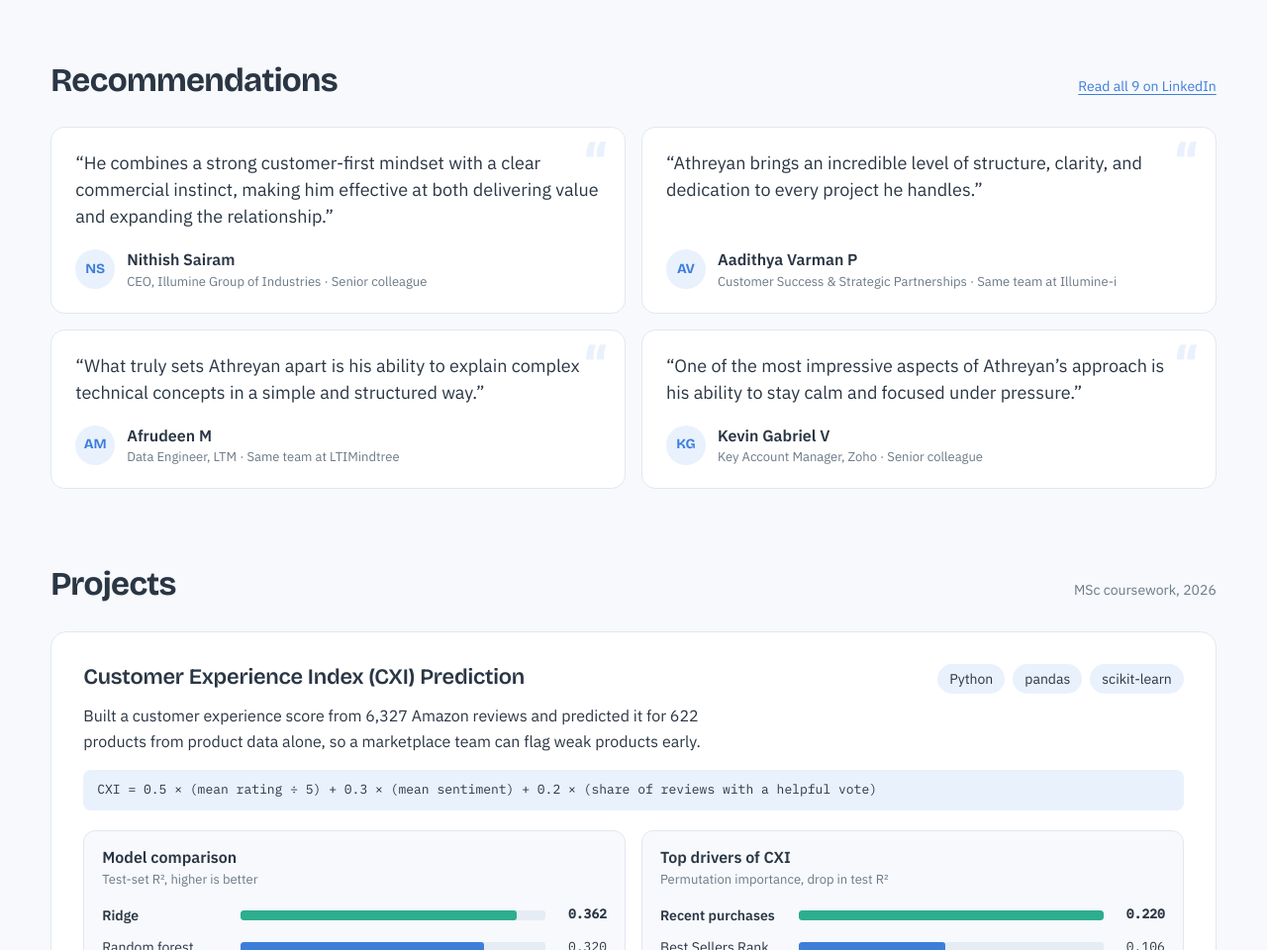
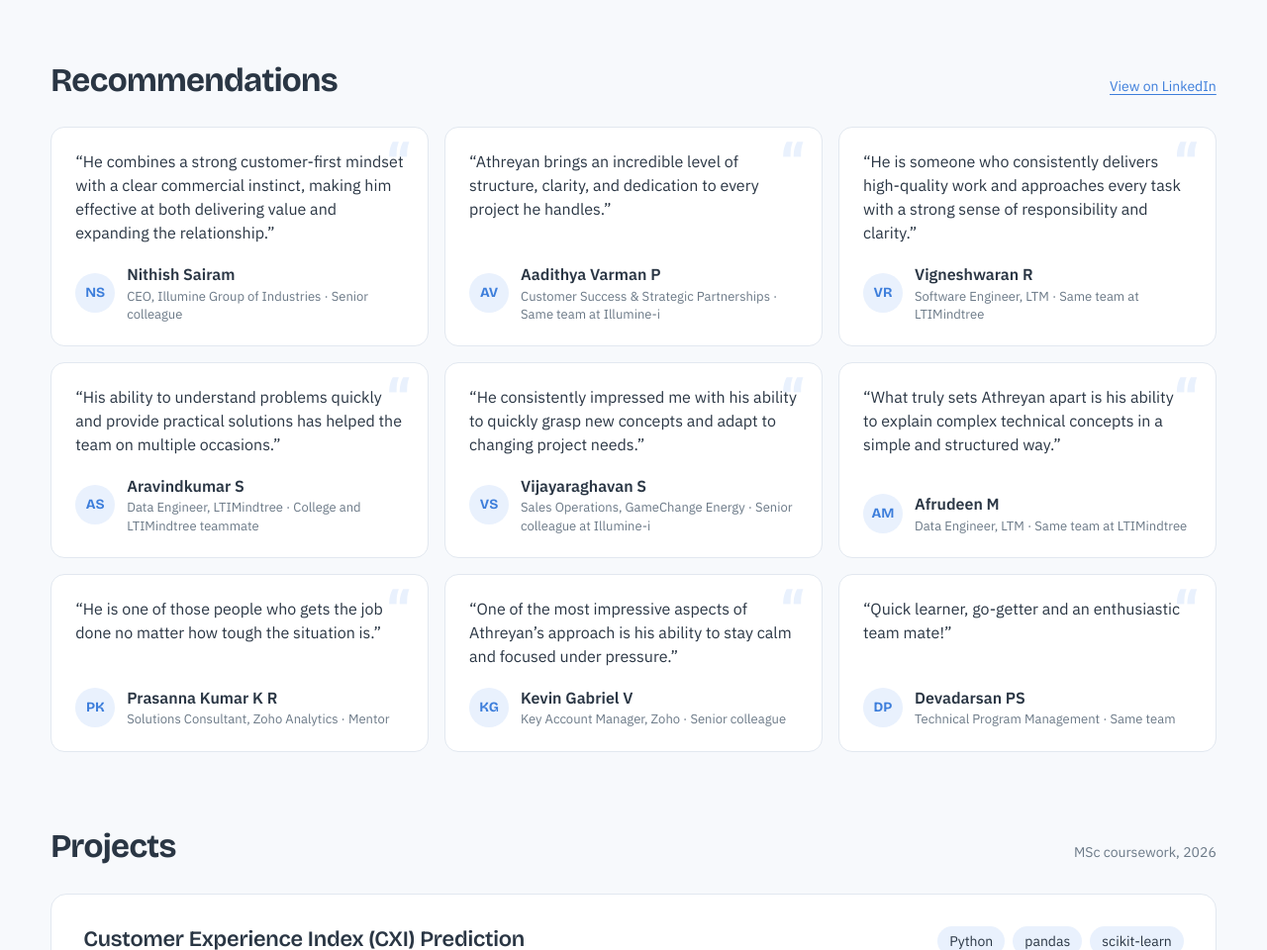
Before and after one commit to Athrey20an/Athreyan-Babu, a plain HTML site: page index.html in a window 1280 px wide. Shown: the part 1820-2780 px from the top of the page at 99% size. Drawn offline with nearby package versions, Linux system fonts and the light colour scheme.

Commit message:
Show all nine LinkedIn recommendations
Co-Authored-By: Claude Opus 5.5 <noreply@anthropic.com>
Claude-Session: https://claude.ai/code/session_01PxAvNCKXETjQ5fUz6PSJzK

```diff
--- a/index.html
+++ b/index.html
@@ -185,10 +185,10 @@ details.case[open] summary::before { content: "−"; }
 .certs-label { min-width: 120px; font-family: var(--mono); font-size: var(--fs-xs); color: var(--muted); text-transform: uppercase; letter-spacing: .05em; }
 
 /* Recommendations */
-.quotes { display: grid; grid-template-columns: repeat(2, minmax(0, 1fr)); gap: 16px; }
+.quotes { display: grid; grid-template-columns: repeat(3, minmax(0, 1fr)); gap: 16px; }
 .quote { margin: 0; background: var(--surface); border: 1px solid var(--line); border-radius: 14px; padding: 22px 24px; display: flex; flex-direction: column; justify-content: space-between; gap: 18px; position: relative; }
 .quote::before { content: "“"; position: absolute; top: 6px; right: 18px; font-family: var(--display); font-size: 64px; line-height: 1; color: var(--accent-soft); }
-.quote blockquote { margin: 0; font-size: var(--fs-md); line-height: 1.5; color: var(--ink); position: relative; }
+.quote blockquote { margin: 0; font-size: var(--fs-base); line-height: 1.5; color: var(--ink); position: relative; }
 .quote figcaption { display: flex; align-items: center; gap: 12px; }
 .avatar { flex: none; width: 40px; height: 40px; border-radius: 50%; display: grid; place-items: center; background: var(--accent-soft); color: var(--accent); font-family: var(--display); font-weight: 700; font-size: var(--fs-sm); }
 .quote figcaption b { display: block; font-size: var(--fs-base); font-weight: 600; }
@@ -214,6 +214,7 @@ footer { margin-top: var(--section-gap); padding: 24px 0 40px; font-size: var(--
   .stat:nth-child(3) { border-left: 0; }
   .stat:nth-child(n+3) { border-top: 1px solid var(--line); }
   .cards3 { grid-template-columns: minmax(0, 1fr); }
+  .quotes { grid-template-columns: repeat(2, minmax(0, 1fr)); }
   .contact { grid-template-columns: minmax(0, 1fr); }
   .case-body { grid-template-columns: minmax(0, 1fr); gap: 10px; }
 }
@@ -399,7 +400,7 @@ footer { margin-top: var(--section-gap); padding: 24px 0 40px; font-size: var(--
   <section id="recommendations">
     <div class="section-head">
       <h2>Recommendations</h2>
-      <p><a href="https://www.linkedin.com/in/athreyan-babu/details/recommendations/" target="_blank" rel="noopener">Read all 9 on LinkedIn</a></p>
+      <p><a href="https://www.linkedin.com/in/athreyan-babu/details/recommendations/" target="_blank" rel="noopener">View on LinkedIn</a></p>
     </div>
     <div class="quotes">
       <figure class="quote">
@@ -411,12 +412,32 @@ footer { margin-top: var(--section-gap); padding: 24px 0 40px; font-size: var(--
         <figcaption><span class="avatar" aria-hidden="true">AV</span><span><b>Aadithya Varman P</b><small>Customer Success &amp; Strategic Partnerships · Same team at Illumine-i</small></span></figcaption>
       </figure>
       <figure class="quote">
+        <blockquote>“He is someone who consistently delivers high-quality work and approaches every task with a strong sense of responsibility and clarity.”</blockquote>
+        <figcaption><span class="avatar" aria-hidden="true">VR</span><span><b>Vigneshwaran R</b><small>Software Engineer, LTM · Same team at LTIMindtree</small></span></figcaption>
+      </figure>
+      <figure class="quote">
+        <blockquote>“His ability to understand problems quickly and provide practical solutions has helped the team on multiple occasions.”</blockquote>
+        <figcaption><span class="avatar" aria-hidden="true">AS</span><span><b>Aravindkumar S</b><small>Data Engineer, LTIMindtree · College and LTIMindtree teammate</small></span></figcaption>
+      </figure>
+      <figure class="quote">
+        <blockquote>“He consistently impressed me with his ability to quickly grasp new concepts and adapt to changing project needs.”</blockquote>
+        <figcaption><span class="avatar" aria-hidden="true">VS</span><span><b>Vijayaraghavan S</b><small>Sales Operations, GameChange Energy · Senior colleague at Illumine-i</small></span></figcaption>
+      </figure>
+      <figure class="quote">
         <blockquote>“What truly sets Athreyan apart is his ability to explain complex technical concepts in a simple and structured way.”</blockquote>
         <figcaption><span class="avatar" aria-hidden="true">AM</span><span><b>Afrudeen M</b><small>Data Engineer, LTM · Same team at LTIMindtree</small></span></figcaption>
       </figure>
       <figure class="quote">
+        <blockquote>“He is one of those people who gets the job done no matter how tough the situation is.”</blockquote>
+        <figcaption><span class="avatar" aria-hidden="true">PK</span><span><b>Prasanna Kumar K R</b><small>Solutions Consultant, Zoho Analytics · Mentor</small></span></figcaption>
+      </figure>
+      <figure class="quote">
         <blockquote>“One of the most impressive aspects of Athreyan’s approach is his ability to stay calm and focused under pressure.”</blockquote>
         <figcaption><span class="avatar" aria-hidden="true">KG</span><span><b>Kevin Gabriel V</b><small>Key Account Manager, Zoho · Senior colleague</small></span></figcaption>
+      </figure>
+      <figure class="quote">
+        <blockquote>“Quick learner, go-getter and an enthusiastic team mate!”</blockquote>
+        <figcaption><span class="avatar" aria-hidden="true">DP</span><span><b>Devadarsan PS</b><small>Technical Program Management · Same team</small></span></figcaption>
       </figure>
     </div>
   </section>
```
